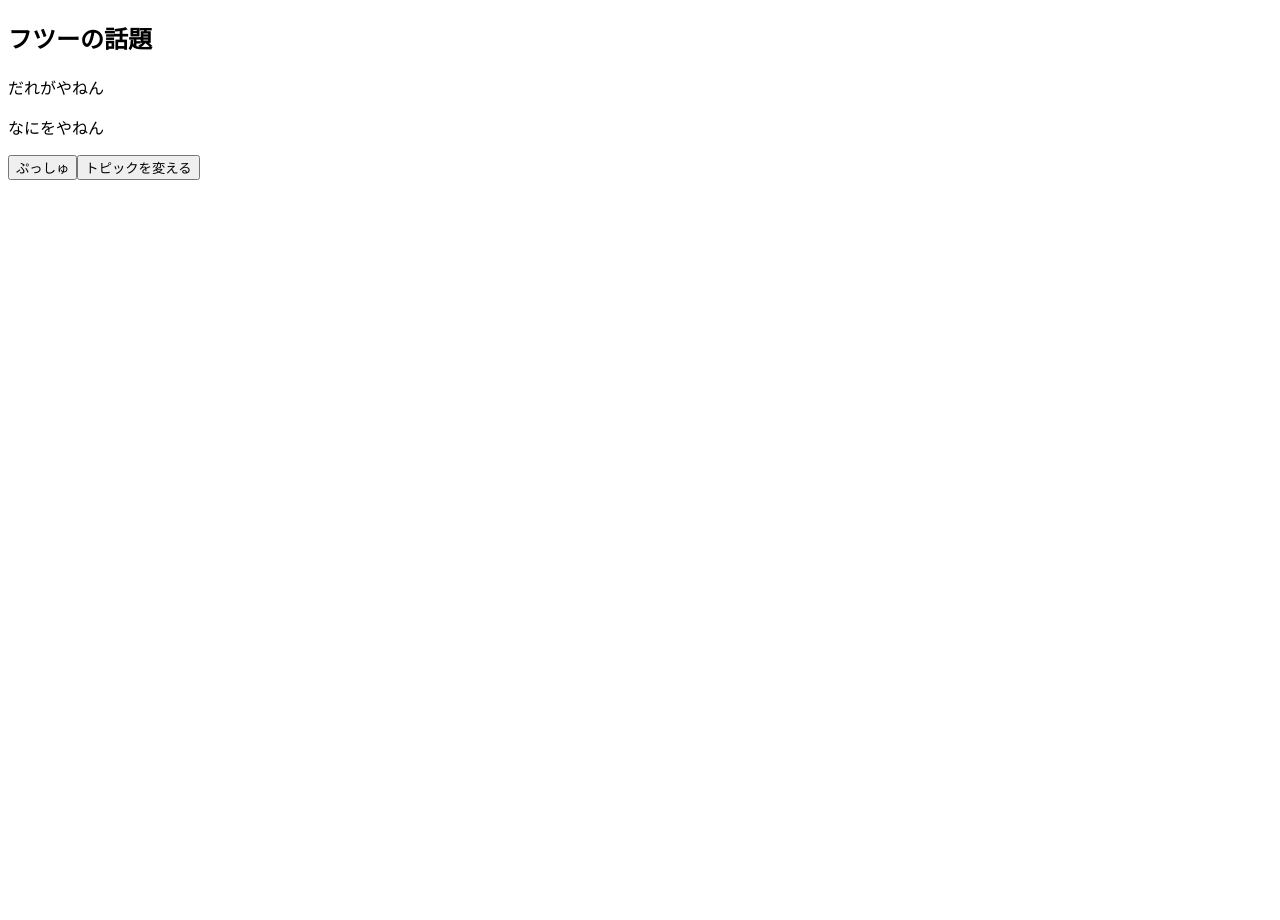
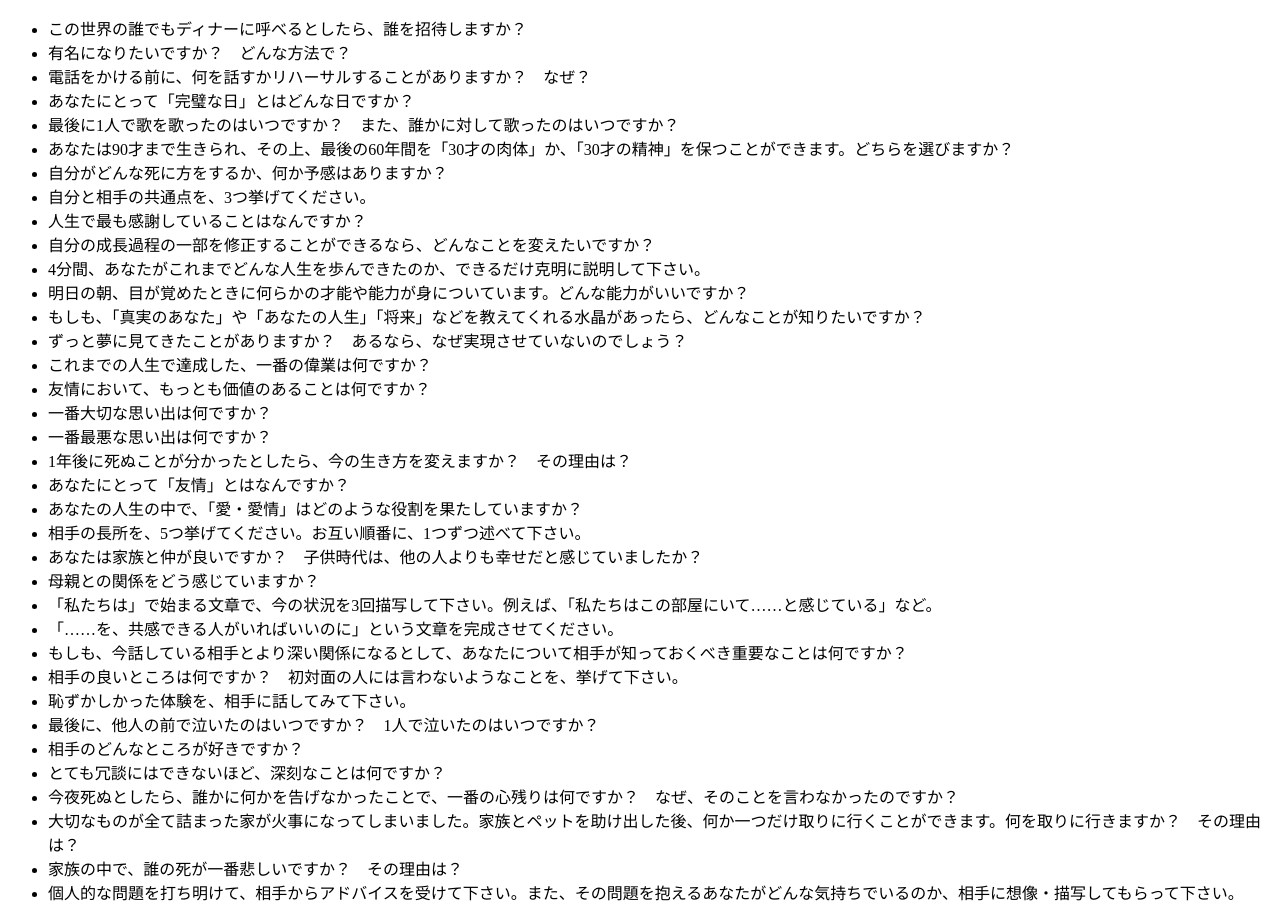
Before and after one commit to TomoyukiMatsuda/Topic_in_Travel_App, a Next.js app: page / in a window 1280 px wide. Before the commit the page ends 800 px from the top, so only its background shows below. Built offline with nearby package versions, Linux system fonts and the light colour scheme.

Commit message:
リスト表示を修正

```diff
--- a/src/components/Topics/index.tsx
+++ b/src/components/Topics/index.tsx
@@ -1,5 +1,7 @@
 // 話題一覧画面コンポーネント;
-export const Topics = () => {
+import React from "react";
+
+export const Topics: React.VFC = () => {
   // todo firestore からデータを取得してそのデータを表示させたい
   const q36: Array<string> = [
     "この世界の誰でもディナーに呼べるとしたら、誰を招待しますか？",
@@ -42,12 +44,11 @@ export const Topics = () => {
 
   return (
     <div>
-      {/* todo なぜか番号が表示されないので表示したい */}
-      <ol>
+      <ul className="px-10">
         {q36.map((q) => {
-          return <li key={q}>{q}</li>;
+          return <li className="my-4 border-b-2" key={q}>{q}</li>;
         })}
-      </ol>
+      </ul>
     </div>
   );
 };
--- a/src/pages/index.tsx
+++ b/src/pages/index.tsx
@@ -1,6 +1,7 @@
 import Head from "next/head";
 import { Main } from "src/components/Main";
 import { RegisterTopic } from "../components/RegisterTopic";
+import {Topics} from "../components/Topics";
 
 export default function Home() {
   return (
@@ -8,7 +9,8 @@ export default function Home() {
       <Head>
         <link rel="icon" href="/favicon.ico" />
       </Head>
-      <Main />
+      {/*<Main />*/}
+      <Topics />
     </div>
   );
 }
```
